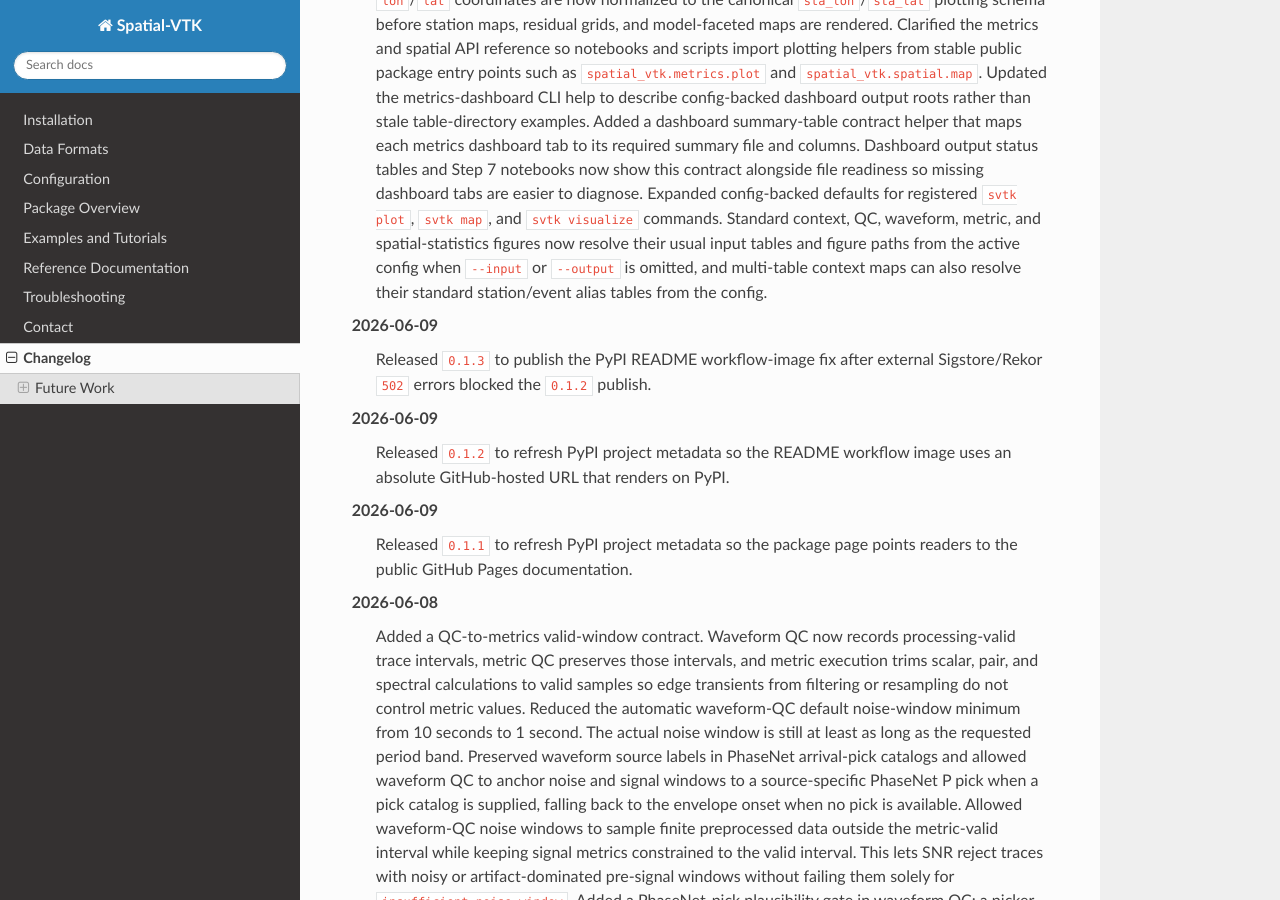
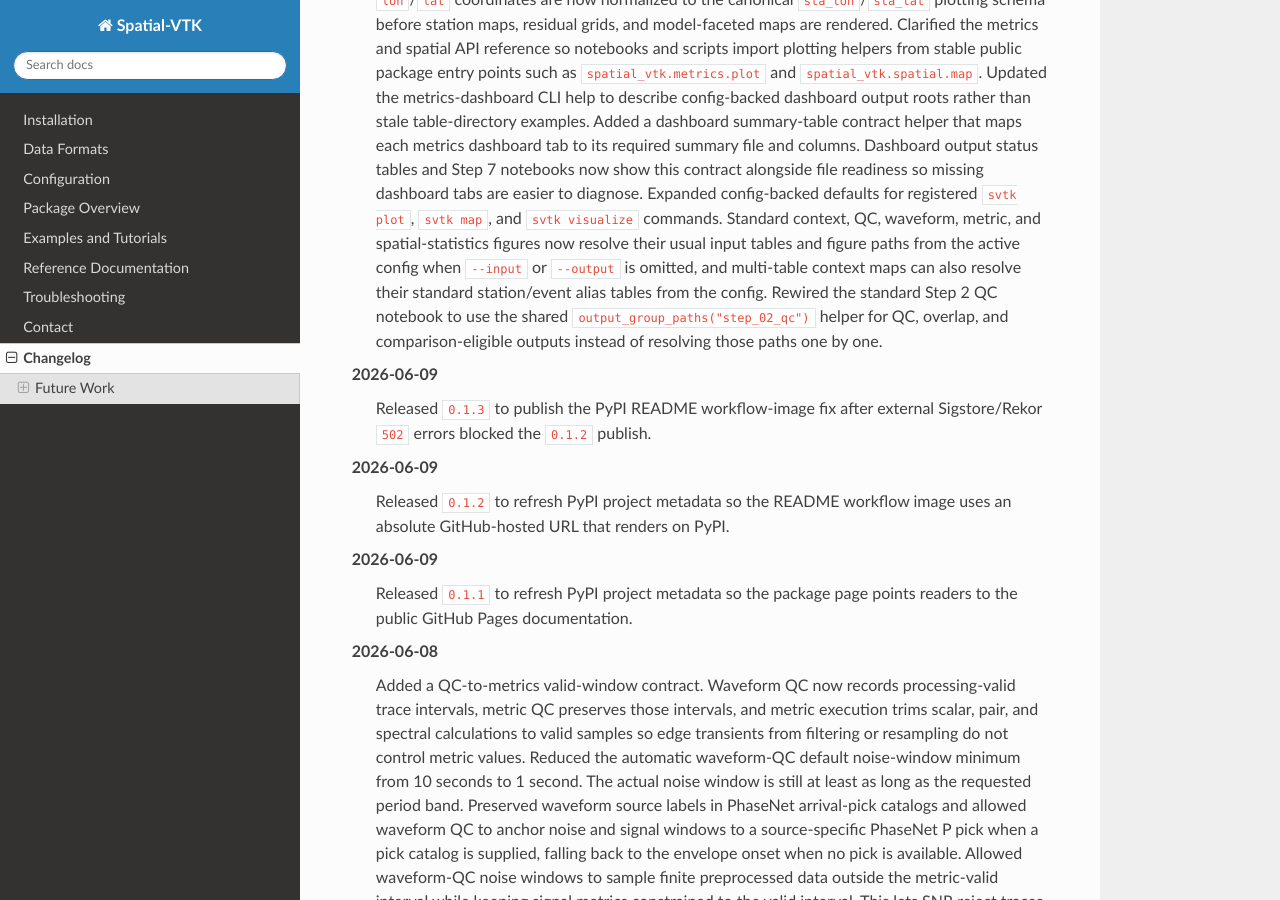
Before and after one commit to bcbirkel/spatial-vtk, a Sphinx documentation site: the page built from docs/changelog.rst, in a window 1280 px wide and 900 px high, scrolled down 594 px. Built offline with Sphinx 7.4.7 and the Read the Docs theme 3.1.0, drawn with Linux system fonts in a browser that asks for light colours.

Commit message:
Use grouped QC output paths in Step 2 notebook

```diff
--- a/docs/changelog.rst
+++ b/docs/changelog.rst
@@ -42,6 +42,9 @@ Changelog
    figure paths from the active config when ``--input`` or ``--output`` is
    omitted, and multi-table context maps can also resolve their standard
    station/event alias tables from the config.
+   Rewired the standard Step 2 QC notebook to use the shared
+   ``output_group_paths("step_02_qc")`` helper for QC, overlap, and
+   comparison-eligible outputs instead of resolving those paths one by one.
 
 2026-06-09
    Released ``0.1.3`` to publish the PyPI README workflow-image fix after
```
Also changed, not shown: docs/examples/step_02_quality_control.ipynb, 1 other file.
